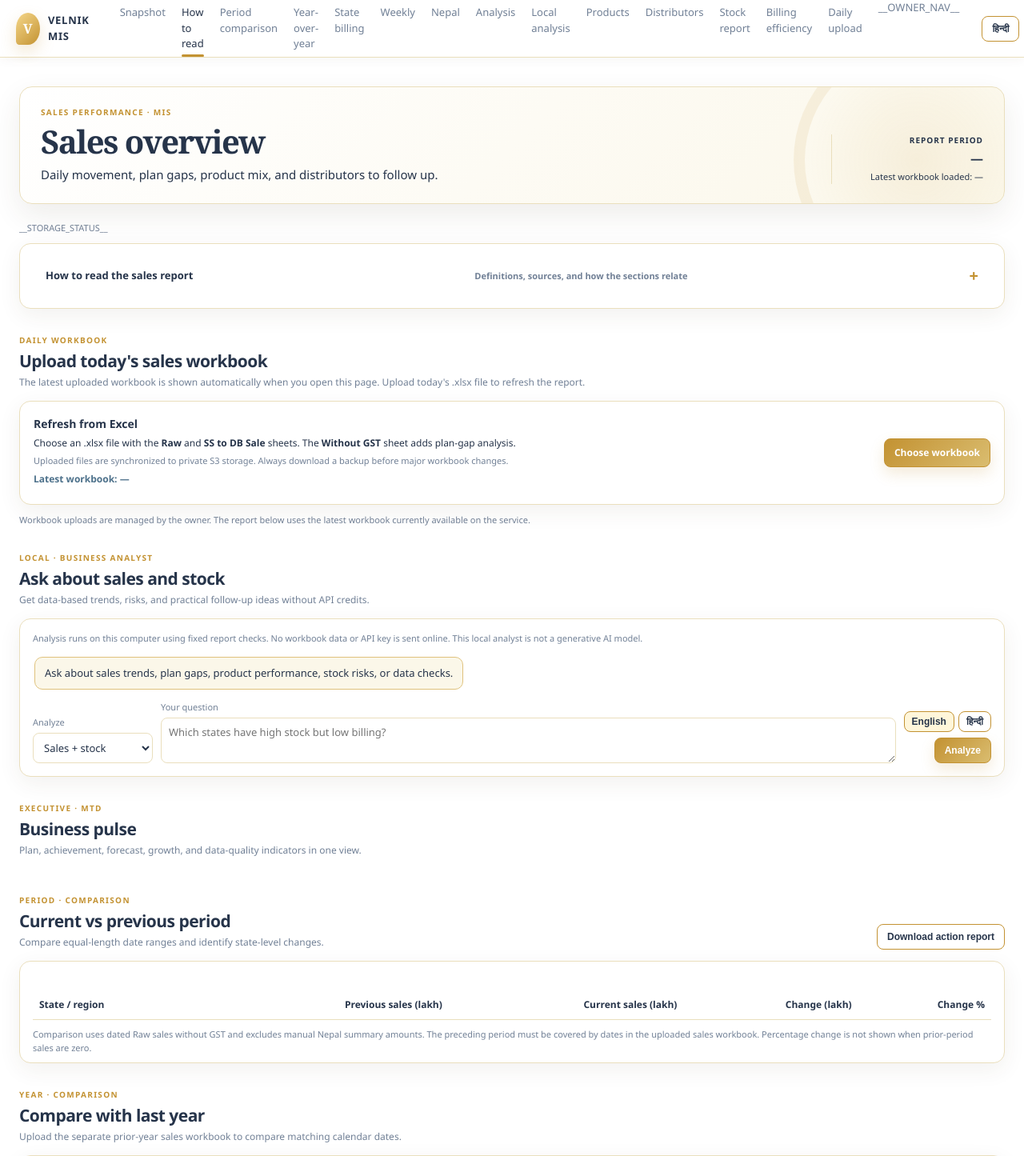
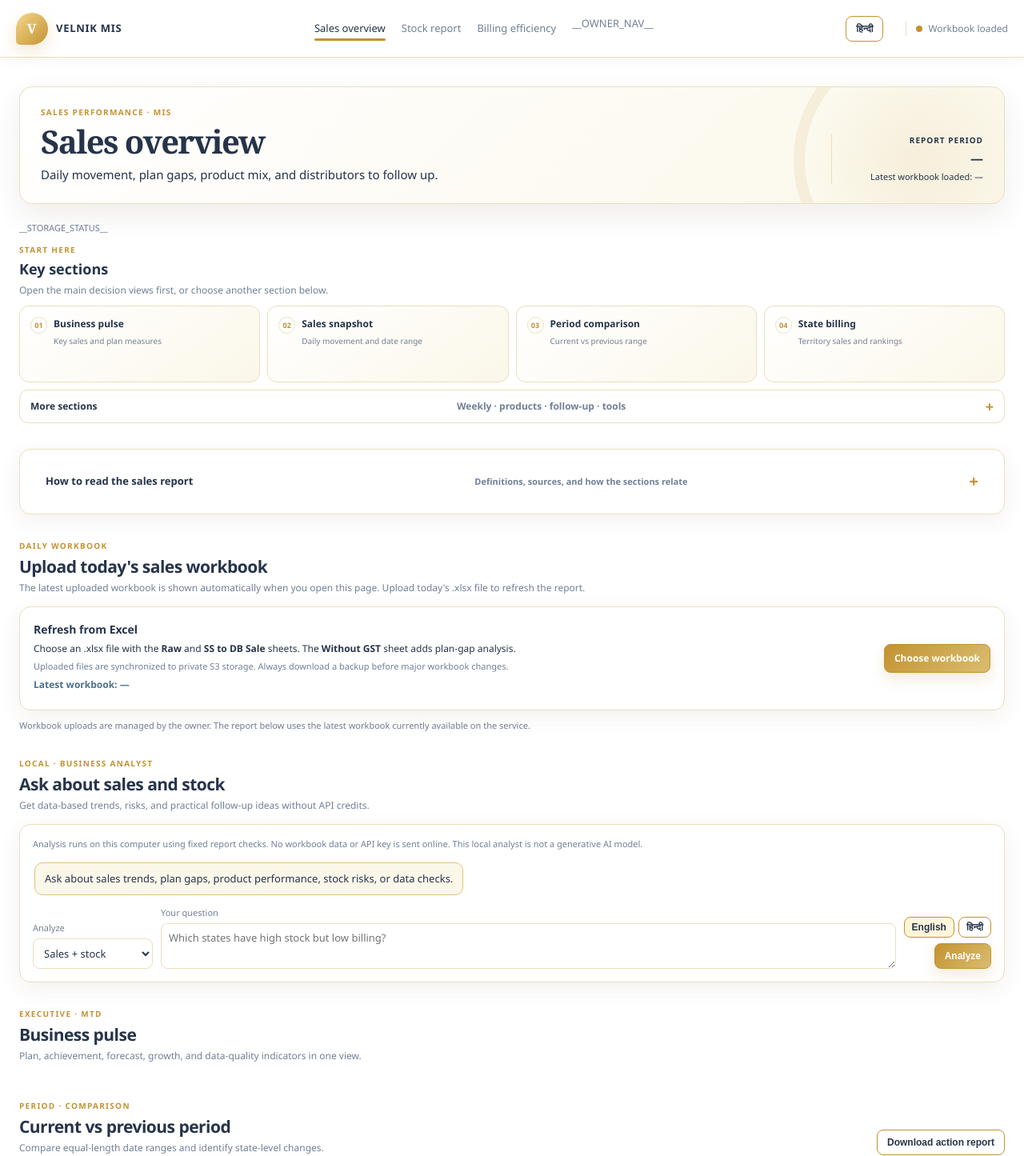
Before and after one commit to mis364/velnik-mis, a Python web app: template templates/index.html in a window 1280 px wide; the page is wider, and only the part inside the window is pictured. Shown: the top 1445 px of that part at 80% size. Run offline with Jinja, Linux system fonts and the light colour scheme; the template is opened without the code that fills it, so the values that code supplies are empty.

Commit message:
Prioritize key report sections

```diff
--- a/static/app.js
+++ b/static/app.js
@@ -1,4 +1,14 @@
 const DATA = JSON.parse(document.getElementById('report-data').textContent);
+const reportMap = document.getElementById('report-map');
+if (reportMap) {
+  const prioritySections = [
+    document.getElementById('executive-pulse'),
+    document.getElementById('snapshot'),
+    document.getElementById('period-comparison'),
+    document.getElementById('report-guide'),
+  ].filter(Boolean);
+  reportMap.after(...prioritySections);
+}
 if (!DATA.available) {
   document.body.classList.add('no-sales-workbook');
   document.querySelectorAll('main.page > section:not(.hero):not(#recurring)').forEach(section => {
--- a/static/billing-efficiency.js
+++ b/static/billing-efficiency.js
@@ -123,6 +123,10 @@ function renderMonthComparison() {
 }
 
 function populateReport() {
+  const reportMap = document.getElementById('report-map');
+  const reportContent = document.getElementById('billingContent');
+  const reportGuide = document.getElementById('report-guide');
+  if (reportMap && reportContent && reportGuide) reportMap.after(reportContent, reportGuide);
   document.getElementById('billingContent').hidden = false;
   document.getElementById('billingEmpty').hidden = true;
   document.getElementById('billingSource').textContent = DATA.source;
@@ -202,6 +206,7 @@ if (uploadInput) uploadInput.addEventListener('change', async event => {
 });
 
 if (DATA.available === false) {
+  document.getElementById('report-map').hidden = true;
   document.getElementById('billingEmpty').hidden = false;
 } else {
   populateReport();
--- a/static/language.js
+++ b/static/language.js
@@ -1,5 +1,12 @@
 (() => {
   const translations = new Map(Object.entries({
+    'Sales overview': 'बिक्री अवलोकन',
+    'Stock overview': 'स्टॉक अवलोकन',
+    'Billing overview': 'बिलिंग अवलोकन',
+    'START HERE': 'यहाँ से शुरू करें',
+    'Key sections': 'मुख्य अनुभाग',
+    'More sections': 'अधिक अनुभाग',
+    'How to read this report': 'इस रिपोर्ट को कैसे पढ़ें',
     'Main navigation': 'मुख्य नेविगेशन',
     Snapshot: 'स्नैपशॉट',
     'Period comparison': 'अवधि तुलना',
--- a/static/stock.js
+++ b/static/stock.js
@@ -104,6 +104,10 @@ function renderStockDetails() {
 }
 
 function populateReport() {
+  const reportMap = document.getElementById('report-map');
+  const reportContent = document.getElementById('stockContent');
+  const reportGuide = document.getElementById('report-guide');
+  if (reportMap && reportContent && reportGuide) reportMap.after(reportContent, reportGuide);
   document.getElementById('stockContent').hidden = false;
   document.getElementById('stockEmpty').hidden = true;
   document.getElementById('stockSource').textContent = DATA.source;
@@ -202,6 +206,7 @@ if (uploadInput) uploadInput.addEventListener('change', async event => {
 });
 
 if (DATA.available === false) {
+  document.getElementById('report-map').hidden = true;
   document.getElementById('stockEmpty').hidden = false;
   if (DATA.error) document.getElementById('stockEmptyMessage').textContent = DATA.error;
 } else {
--- a/static/styles.css
+++ b/static/styles.css
@@ -52,6 +52,25 @@ a { color: inherit; text-decoration: none; }
 .month-comparison-controls label { display: grid; gap: 4px; min-width: 180px; color: var(--muted); font-size: 11px; }
 .month-comparison-controls select { border: 1px solid var(--line); border-radius: 8px; background: #fff; padding: 8px 9px; color: var(--ink); font: inherit; font-size: 12px; }
 .month-comparison-controls select:focus { outline: none; border-color: var(--gold); box-shadow: 0 0 0 3px rgba(195,146,50,.12); }
+.report-map { margin-top: 12px; }
+.report-map-heading { margin-bottom: 10px; }
+.report-map-heading .kicker { margin-bottom: 3px; }
+.report-map-heading h2 { margin: 0; font-size: 18px; }
+.report-map-heading .muted { margin: 4px 0 0; font-size: 12px; }
+.report-shortcuts { display: grid; grid-template-columns: repeat(4,minmax(0,1fr)); gap: 9px; }
+.report-shortcut { position: relative; display: grid; align-content: start; gap: 5px; min-height: 96px; border: 1px solid var(--line); border-radius: 12px; background: linear-gradient(145deg,#fff,#fbf7e9); padding: 13px 13px 12px 42px; transition: border-color .18s ease, transform .18s ease, box-shadow .18s ease; }
+.report-shortcut:hover, .report-shortcut:focus-visible { border-color: var(--gold); box-shadow: var(--shadow); transform: translateY(-2px); }
+.report-shortcut strong { font-size: 12px; }
+.report-shortcut small { color: var(--muted); font-size: 10px; line-height: 1.4; }
+.shortcut-number { position: absolute; top: 13px; left: 13px; display: grid; place-items: center; width: 21px; height: 21px; border: 1px solid var(--line); border-radius: 50%; background: #fff; color: var(--gold); font-size: 9px; font-weight: 800; }
+.more-sections { grid-column: 1 / -1; border: 1px solid var(--line); border-radius: 11px; background: #fff; }
+.more-sections summary { display: flex; align-items: center; justify-content: space-between; gap: 12px; padding: 11px 13px; cursor: pointer; list-style: none; font-size: 12px; font-weight: 750; }
+.more-sections summary::-webkit-details-marker { display: none; }
+.more-sections summary::after { content: '+'; color: var(--gold); font-size: 18px; line-height: 1; }
+.more-sections[open] summary::after { content: '−'; }
+.more-section-links { display: flex; flex-wrap: wrap; gap: 7px; border-top: 1px solid var(--line); padding: 10px 12px; }
+.more-section-links a { border: 1px solid var(--line); border-radius: 99px; background: #fffdf8; padding: 6px 9px; color: var(--ink); font-size: 10px; }
+.more-section-links a:hover, .more-section-links a:focus-visible { border-color: var(--gold); color: var(--gold); }
 .grid { display: grid; gap: 14px; }
 .grid.two { grid-template-columns: 1fr 1fr; }
 .nepal-grid { display: grid; grid-template-columns: 1.5fr 1fr; gap: 14px; }
@@ -298,6 +317,8 @@ tbody tr:hover { background: #fffaf0; box-shadow: inset 3px 0 #c99a3c; }
 .live-dot { background: #d8ad58; }
 @media (max-width:680px) { .topbar { height: auto; } }
 @media (prefers-reduced-motion: reduce) { *, *::before, *::after { scroll-behavior: auto !important; animation-duration: .01ms !important; animation-iteration-count: 1 !important; transition-duration: .01ms !important; } .reveal { opacity: 1; transform: none; } }
+@media (max-width: 900px) { .report-shortcuts { grid-template-columns: repeat(2,minmax(0,1fr)); } }
+@media (max-width: 680px) { .report-shortcut { min-height: 88px; } .more-sections summary { align-items: flex-start; flex-direction: column; gap: 3px; } }
 
 /* Velnik-only color system: gold and white */
 :root {
--- a/templates/index.html
+++ b/templates/index.html
@@ -17,20 +17,9 @@
   <header class="topbar">
     <a class="brand" href="#top"><span class="brand-mark">V</span><span>VELNIK MIS</span></a>
     <nav aria-label="Main navigation">
-      <a href="#snapshot">Snapshot</a>
-      <a href="#report-guide">How to read</a>
-      <a href="#period-comparison">Period comparison</a>
-      <a href="#year-comparison">Year-over-year</a>
-      <a href="#state-billing">State billing</a>
-      <a href="#weekly">Weekly</a>
-      <a href="#nepal">Nepal</a>
-      <a href="#improve">Analysis</a>
-      <a href="#ai-analysis">Local analysis</a>
-      <a href="#products">Products</a>
-      <a href="#distributors">Distributors</a>
+      <a href="#top" aria-current="page">Sales overview</a>
       <a href="/stock">Stock report</a>
       <a href="/billing-efficiency">Billing efficiency</a>
-      <a href="#recurring">Daily upload</a>
       __OWNER_NAV__
     </nav>
     <button class="button language-toggle" id="pageLanguageToggle" type="button" aria-label="पेज की भाषा हिंदी में बदलें">हिन्दी</button>
@@ -47,6 +36,17 @@
       <div class="as-of"><span>REPORT PERIOD</span><strong id="periodLabel">—</strong><small id="sourceLoadedAt">Latest workbook loaded: —</small></div>
     </section>
     <p class="muted small storage-status">__STORAGE_STATUS__</p>
+
+    <section class="section report-map" id="report-map" aria-label="Key report sections">
+      <div class="report-map-heading"><div><p class="kicker">START HERE</p><h2>Key sections</h2><p class="muted">Open the main decision views first, or choose another section below.</p></div></div>
+      <div class="report-shortcuts">
+        <a class="report-shortcut" href="#executive-pulse"><span class="shortcut-number">01</span><strong>Business pulse</strong><small>Key sales and plan measures</small></a>
+        <a class="report-shortcut" href="#snapshot"><span class="shortcut-number">02</span><strong>Sales snapshot</strong><small>Daily movement and date range</small></a>
+        <a class="report-shortcut" href="#period-comparison"><span class="shortcut-number">03</span><strong>Period comparison</strong><small>Current vs previous range</small></a>
+        <a class="report-shortcut" href="#state-billing"><span class="shortcut-number">04</span><strong>State billing</strong><small>Territory sales and rankings</small></a>
+        <details class="more-sections"><summary>More sections <span class="muted">Weekly · products · follow-up · tools</span></summary><div class="more-section-links"><a href="#year-comparison">Year-over-year</a><a href="#weekly">Weekly performance</a><a href="#nepal">Nepal sales</a><a href="#improve">Action points and data checks</a><a href="#products">Product mix</a><a href="#distributors">Zero-billing distributors</a><a href="#ai-analysis">Local analysis</a><a href="#recurring">Workbook upload</a><a href="#report-guide">How to read this report</a></div></details>
+      </div>
+    </section>
 
     <section class="section" id="report-guide">
       <details class="panel report-guide">
@@ -104,7 +104,7 @@
       </article>
     </section>
 
-    <section class="section executive-section" aria-labelledby="executiveKpiTitle">
+    <section class="section executive-section" id="executive-pulse" aria-labelledby="executiveKpiTitle">
       <div class="section-heading"><div><p class="kicker">EXECUTIVE · MTD</p><h2 id="executiveKpiTitle">Business pulse</h2><p class="muted">Plan, achievement, forecast, growth, and data-quality indicators in one view.</p></div></div>
       <section class="stats" id="stats" aria-label="Executive key sales figures"></section>
     </section>
```
Also changed, not shown: templates/billing_efficiency.html (+12 -8 lines), templates/stock.html (+11 -6 lines).
